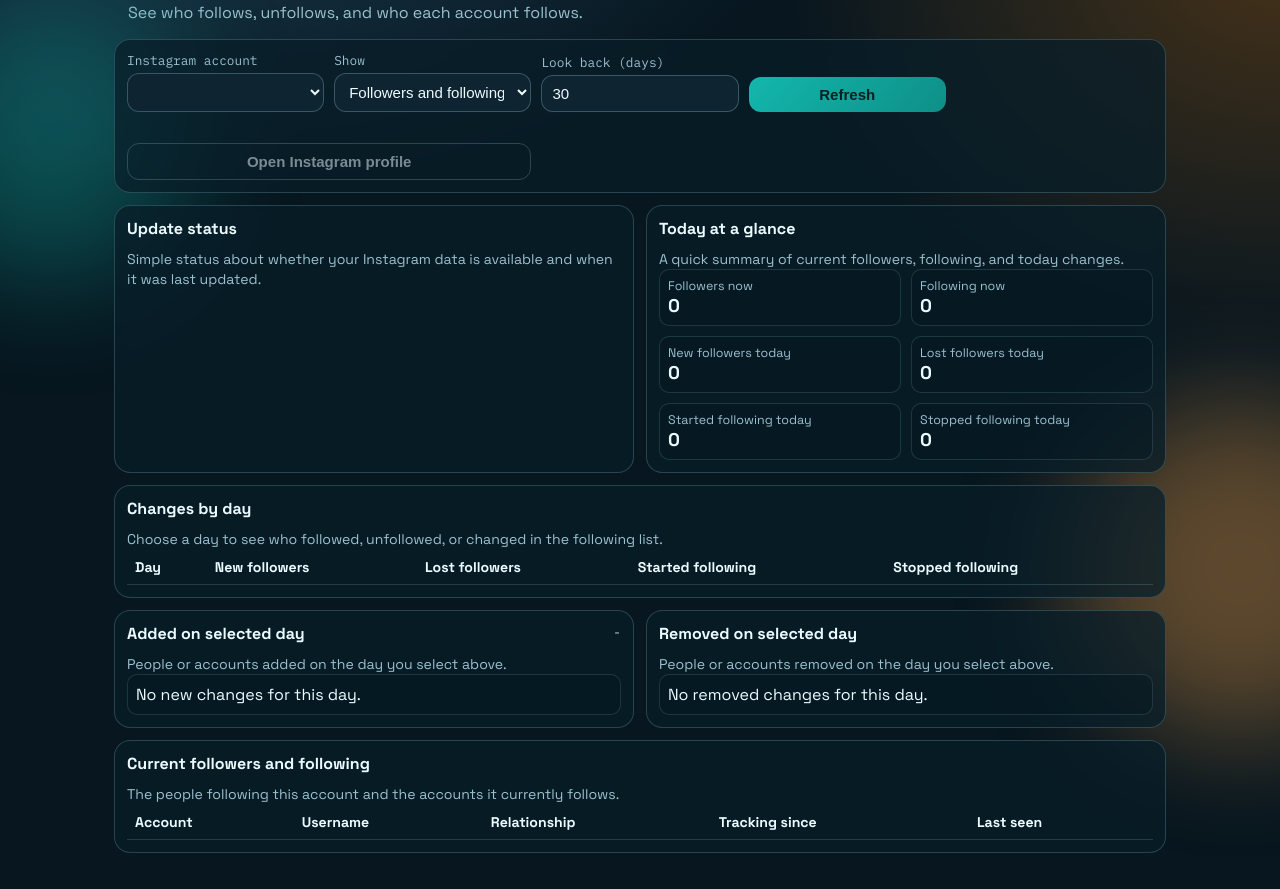
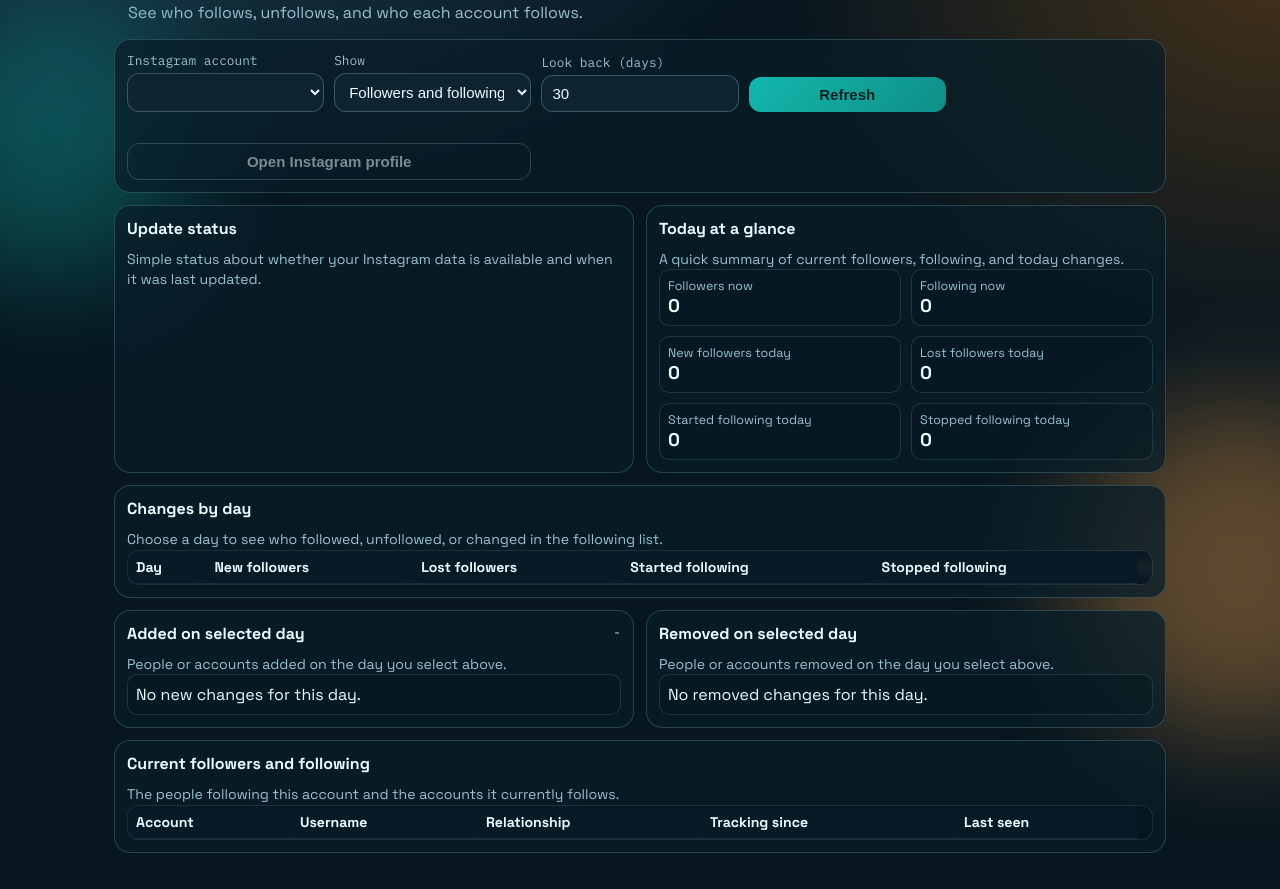
Before and after one commit to LeoWorley/ig-followers-and-following, a FastAPI app: template web/templates/index.html in a window 1280 px wide. Shown: the part 97-986 px from the top of the page. Run offline with FastAPI, Linux system fonts and the light colour scheme; the template is opened without the code that fills it, so the values that code supplies are empty.

Commit message:
fix(web-ui): improve mobile dashboard scrolling and layout

```diff
--- a/web/static/app.css
+++ b/web/static/app.css
@@ -58,6 +58,14 @@ body {
   gap: 12px;
 }
 
+.shell > *,
+.grid > *,
+.filters > *,
+.hero-top > *,
+.panel-head > * {
+  min-width: 0;
+}
+
 .hero {
   padding: 14px 14px 4px;
   animation: rise 0.38s ease-out;
@@ -86,6 +94,7 @@ body {
   margin: 0;
   color: var(--muted);
   max-width: 56ch;
+  overflow-wrap: anywhere;
 }
 
 .lang-switch {
@@ -134,6 +143,7 @@ body {
   align-items: baseline;
   justify-content: space-between;
   gap: 12px;
+  flex-wrap: wrap;
 }
 
 .panel-head-stack {
@@ -150,6 +160,7 @@ body {
   color: var(--muted);
   font-size: 0.88rem;
   line-height: 1.45;
+  overflow-wrap: anywhere;
 }
 
 .filters {
@@ -253,10 +264,73 @@ select,
 
 .kv-list dd {
   margin: 0;
+  overflow-wrap: anywhere;
 }
 
 .table-wrap {
   overflow-x: auto;
+}
+
+.daily-table-wrap {
+  max-height: 320px;
+  overflow: auto;
+  border: 1px solid rgba(164, 233, 255, 0.12);
+  border-radius: 12px;
+  background:
+    linear-gradient(to bottom, rgba(7, 22, 31, 0.96), rgba(7, 22, 31, 0)) top / 100% 14px no-repeat,
+    linear-gradient(to top, rgba(7, 22, 31, 0.96), rgba(7, 22, 31, 0)) bottom / 100% 14px no-repeat,
+    rgba(6, 23, 33, 0.25);
+  scrollbar-gutter: stable;
+}
+
+.daily-table-wrap table {
+  min-width: 560px;
+}
+
+.daily-table-wrap th {
+  position: sticky;
+  top: 0;
+  z-index: 1;
+  background: rgba(8, 28, 39, 0.96);
+  backdrop-filter: blur(8px);
+}
+
+.daily-table-wrap th,
+.daily-table-wrap td {
+  padding: 7px 8px;
+}
+
+.daily-table-wrap tbody tr {
+  cursor: pointer;
+}
+
+.current-table-wrap {
+  max-height: 360px;
+  overflow: auto;
+  border: 1px solid rgba(164, 233, 255, 0.12);
+  border-radius: 12px;
+  background:
+    linear-gradient(to bottom, rgba(7, 22, 31, 0.96), rgba(7, 22, 31, 0)) top / 100% 14px no-repeat,
+    linear-gradient(to top, rgba(7, 22, 31, 0.96), rgba(7, 22, 31, 0)) bottom / 100% 14px no-repeat,
+    rgba(6, 23, 33, 0.25);
+  scrollbar-gutter: stable;
+}
+
+.current-table-wrap table {
+  min-width: 560px;
+}
+
+.current-table-wrap th {
+  position: sticky;
+  top: 0;
+  z-index: 1;
+  background: rgba(8, 28, 39, 0.96);
+  backdrop-filter: blur(8px);
+}
+
+.current-table-wrap th,
+.current-table-wrap td {
+  padding: 7px 8px;
 }
 
 table {
@@ -383,6 +457,14 @@ tbody tr.is-selected {
   .grid {
     grid-template-columns: 1fr 1fr;
   }
+
+  .daily-table-wrap {
+    max-height: 400px;
+  }
+
+  .current-table-wrap {
+    max-height: 480px;
+  }
 }
 
 @media (max-width: 759px) {
--- a/web/templates/index.html
+++ b/web/templates/index.html
@@ -89,7 +89,7 @@
           </div>
           <small id="dailyMeta"></small>
         </div>
-        <div class="table-wrap">
+        <div class="table-wrap daily-table-wrap">
           <table id="dailyTable">
             <thead>
               <tr>
@@ -135,7 +135,7 @@
           </div>
           <small id="currentMeta"></small>
         </div>
-        <div class="table-wrap">
+        <div class="table-wrap current-table-wrap">
           <table id="currentTable">
             <thead>
               <tr id="currentHeaderRow">
```
